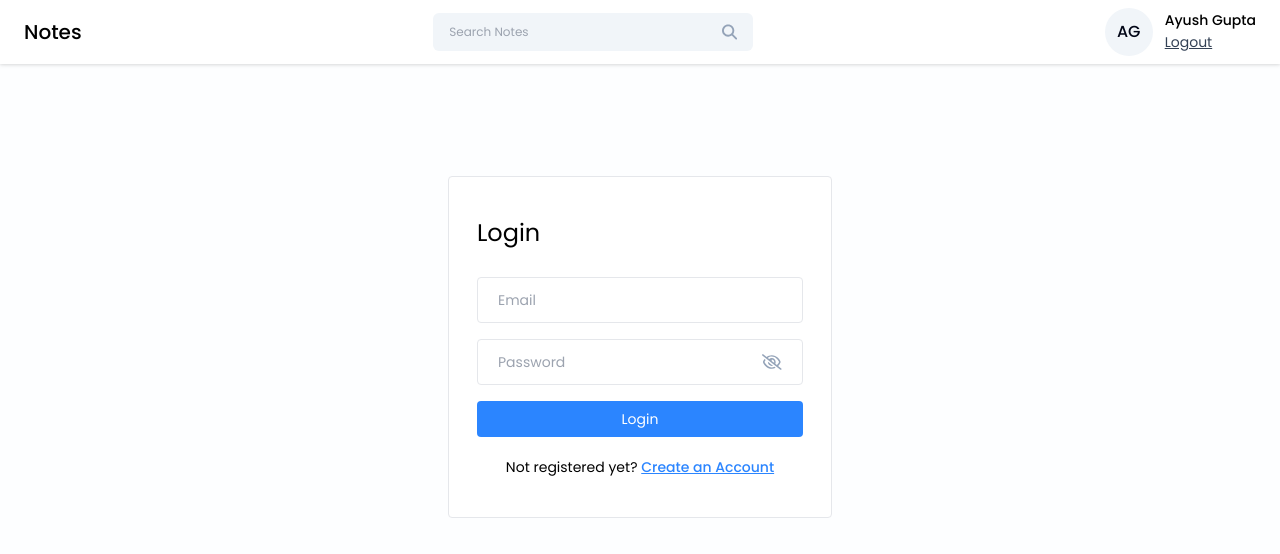
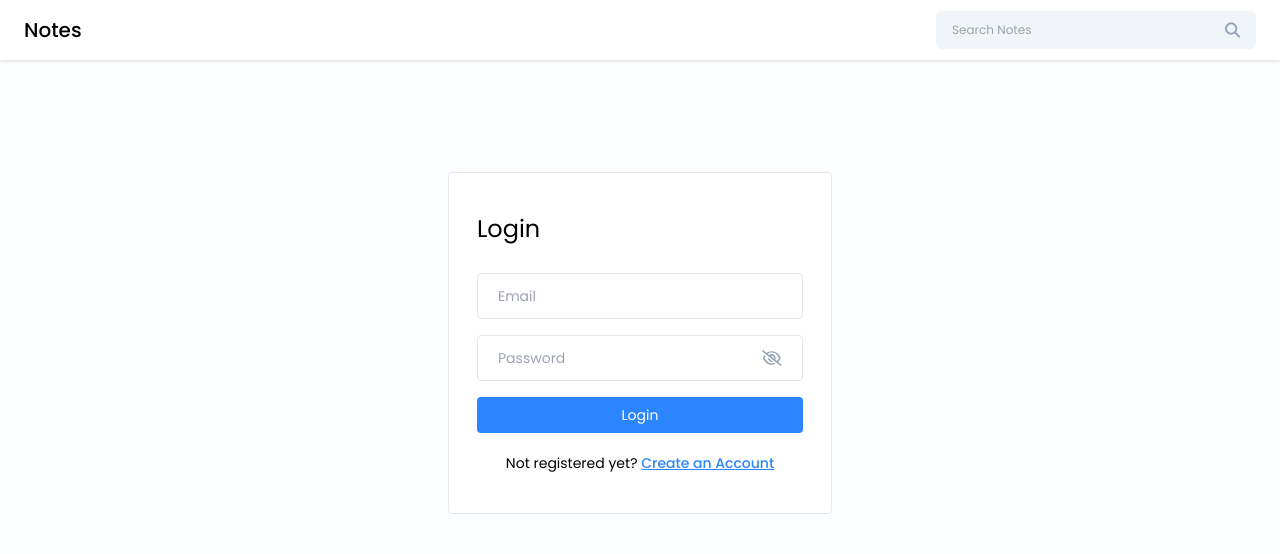
Before and after one commit to ayushagupta/Notes-App, a React (Vite) app in the folder frontend/notes-app/: page /login in a window 1280 px wide. Shown: the top 554 px of the page. Built offline with nearby package versions, Linux system fonts and the light colour scheme.

Commit message:
integrate user info and logout

```diff
--- a/frontend/notes-app/src/components/Cards/ProfileInfo.jsx
+++ b/frontend/notes-app/src/components/Cards/ProfileInfo.jsx
@@ -1,19 +1,24 @@
 import React from "react";
 import { getInitials } from "../../utils/helper";
 
-const ProfileInfo = ({ onLogout }) => {
+const ProfileInfo = ({ userInfo, onLogout }) => {
   return (
+    userInfo && (
       <div className="flex items-center gap-3">
         <div className="w-12 h-12 flex items-center justify-center rounded-full text-slate-950 font-medium bg-slate-100">
-        {getInitials("Ayush Gupta")}
+          {getInitials(userInfo?.fullName)}
         </div>
         <div>
-        <p className="text-sm font-medium">Ayush Gupta</p>
-        <button className="text-sm text-slate-700 underline" onClick={onLogout}>
+          <p className="text-sm font-medium">{userInfo?.fullName}</p>
+          <button
+            className="text-sm text-slate-700 underline"
+            onClick={onLogout}
+          >
             Logout
           </button>
         </div>
       </div>
+    )
   );
 };
 
--- a/frontend/notes-app/src/components/Navbar/Navbar.jsx
+++ b/frontend/notes-app/src/components/Navbar/Navbar.jsx
@@ -1,28 +1,23 @@
-import React, {useState} from "react";
+import React, { useState } from "react";
 import ProfileInfo from "../Cards/ProfileInfo";
 import { useNavigate } from "react-router-dom";
 import SearchBar from "../SearchBar/SearchBar";
 
-const Navbar = () => {
+const Navbar = ({ userInfo }) => {
+  const [searchQuery, setSearchQuery] = useState("");
 
-  const [searchQuery, setSearchQuery] = useState("")
-
-
-  const navigate = useNavigate;
+  const navigate = useNavigate();
 
   const onLogout = () => {
+    localStorage.clear();
     navigate("/login");
   };
 
-
-  const handleSearch = () => {
-
-  }
+  const handleSearch = () => {};
 
   const onClearSearch = () => {
-    setSearchQuery("")
-  }
-
+    setSearchQuery("");
+  };
 
   return (
     <div className="bg-white flex items-center justify-between px-6 py-2 drop-shadow">
@@ -30,14 +25,14 @@ const Navbar = () => {
 
       <SearchBar
         value={searchQuery}
-        onChange={({target}) => {
-          setSearchQuery(target.value)
+        onChange={({ target }) => {
+          setSearchQuery(target.value);
         }}
         handleSearch={handleSearch}
         onClearSearch={onClearSearch}
       />
 
-      <ProfileInfo onLogout={onLogout} />
+      <ProfileInfo userInfo={userInfo} onLogout={onLogout} />
     </div>
   );
 };
--- a/frontend/notes-app/src/pages/Home/Home.jsx
+++ b/frontend/notes-app/src/pages/Home/Home.jsx
@@ -1,9 +1,11 @@
-import React, { useState } from "react";
+import React, { useEffect, useState } from "react";
 import Navbar from "../../components/Navbar/Navbar";
 import NoteCard from "../../components/Cards/NoteCard";
 import { MdAdd } from "react-icons/md";
 import AddEditNotes from "./AddEditNotes";
 import Modal from "react-modal";
+import { useNavigate } from "react-router-dom";
+import axiosInstance from "../../utils/axiosInstance";
 
 const Home = () => {
   const [openAddEditModal, setOpenAddEditModal] = useState({
@@ -12,9 +14,34 @@ const Home = () => {
     data: null,
   });
 
+  const [userInfo, setUserInfo] = useState(null);
+
+  const navigate = useNavigate();
+
+  // Get user info
+  const getUserInfo = async () => {
+    try {
+      const response = await axiosInstance.get("/get-user");
+      if (response.data && response.data.user) {
+        setUserInfo(response.data.user);
+      }
+    } catch (error) {
+      if (error.response.status === 401) {
+        localStorage.clear();
+        navigate("/login");
+      }
+    }
+  };
+
+  useEffect(() => {
+    getUserInfo();
+    return () => {};
+  }, []);
+
+
   return (
     <>
-      <Navbar />
+      <Navbar userInfo={userInfo} />
 
       <div className="container mx-auto">
         <div className="grid grid-cols-3 gap-4 mt-8">
```
Lines whose indentation alone changed are shown as unchanged.
